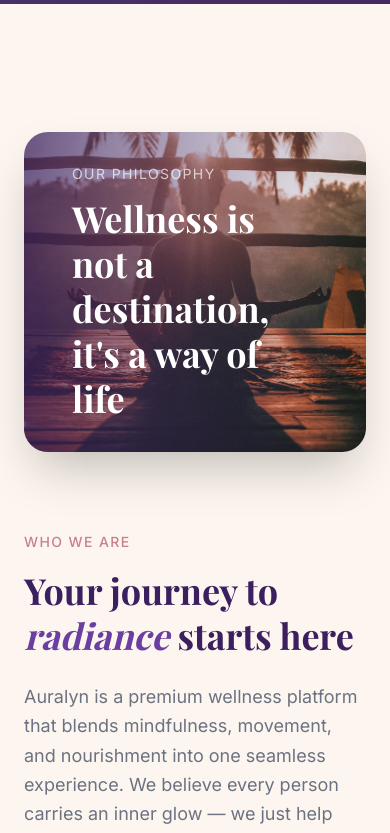
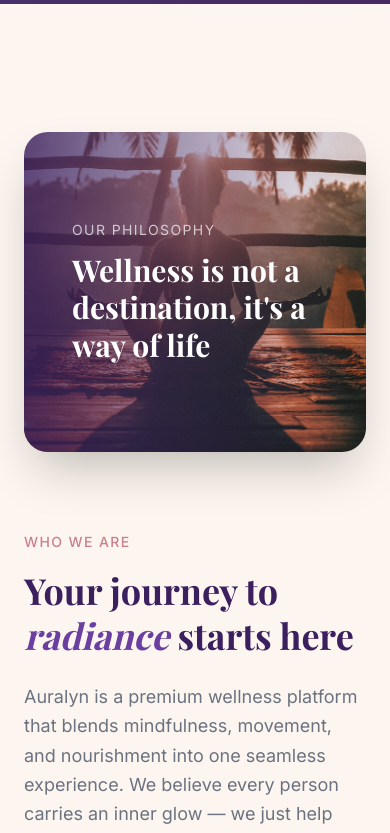
Before and after one commit to fathiminha/auralyn, a React (Vite) app: page / in a window 390 px wide. Shown: the part 840-1673 px from the top of the page. Built offline with nearby package versions, Linux system fonts and the light colour scheme; a web font is replaced by a local one.

Commit message:
Update Intro section

```diff
--- a/src/App.jsx
+++ b/src/App.jsx
@@ -7,19 +7,18 @@ import Journal from "./components/Journal";
 import Contact from "./components/Contact";
 import Footer from "./components/Footer";
 
-function App(){
-  return(
-    <main>
+function App() {
+  return (
+    <main className="overflow-x-hidden">
       <Navbar />
       <Hero />
       <Intro />
-      <ServiceCard />
       <Services />
       <Journal />
       <Contact />
       <Footer />
     </main>
-  )
+  );
 }
 
 export default App;
--- a/src/components/Intro.jsx
+++ b/src/components/Intro.jsx
@@ -22,14 +22,15 @@ const Intro = () => {
           initial={{ opacity: 0, scale: 0.95 }}
           animate={isInView ? { opacity: 1, scale: 1 } : {}}
           transition={{ duration: 1 }}
-          className="relative h-80 rounded-3xl overflow-hidden mb-20 shadow-2xl"
+          className="relative w-full h-80 rounded-3xl overflow-hidden mb-20 shadow-2xl"
         >
           <img
             src={aboutImg}
             alt="Wellness"
-            className="w-full h-full object-cover"
+            className="absolute inset-0 w-full h-full object-cover"
           />
-          <div className="absolute inset-0 bg-gradient-to-r from-deepplum/70 to-transparent flex items-center px-12">
+          <div className="absolute inset-0 bg-gradient-to-r from-deepplum/80 via-deepplum/40 to-transparent" />
+          <div className="absolute inset-0 flex items-center px-12">
             <div>
               <motion.p
                 initial={{ opacity: 0, x: -30 }}
@@ -43,7 +44,7 @@ const Intro = () => {
                 initial={{ opacity: 0, x: -30 }}
                 animate={isInView ? { opacity: 1, x: 0 } : {}}
                 transition={{ delay: 0.5 }}
-                className="font-serif text-4xl md:text-5xl text-white font-bold max-w-lg leading-tight"
+                className="font-serif text-3xl md:text-5xl text-white font-bold max-w-lg leading-tight"
               >
                 Wellness is not a destination, it's a way of life
               </motion.h2>
@@ -81,7 +82,7 @@ const Intro = () => {
             <img
               src={about2Img}
               alt="Meditation"
-              className="w-full h-full object-cover"
+              className="absolute inset-0 w-full h-full object-cover"
             />
             <div className="absolute inset-0 bg-plum/20" />
           </motion.div>
```
